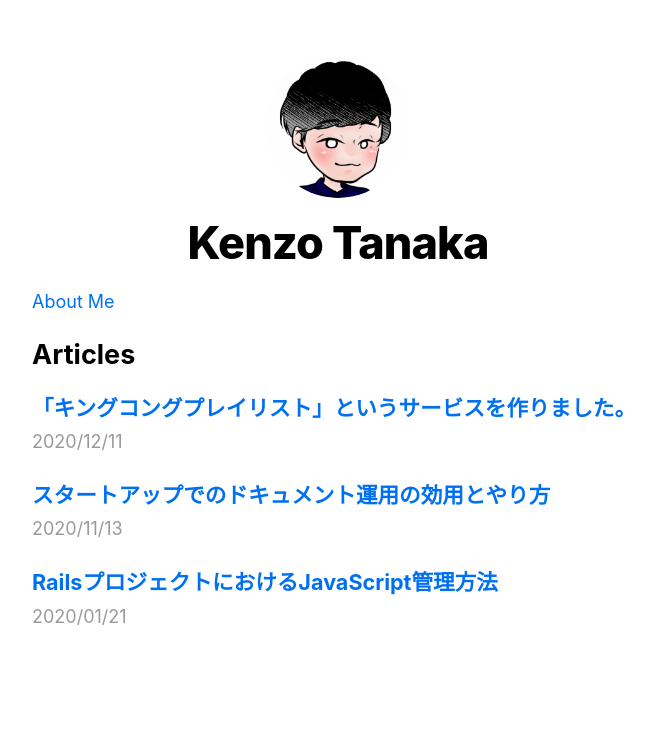
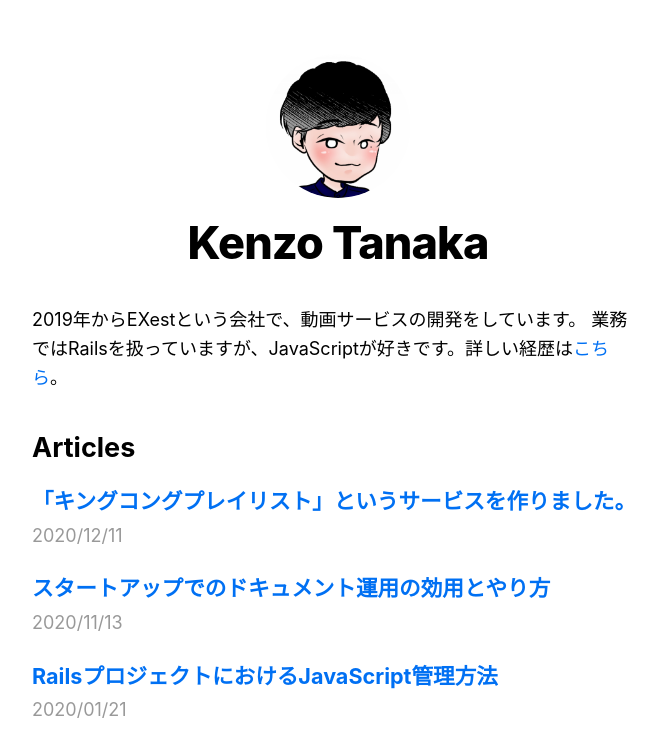
Before and after one commit to kenzo-tanaka/nextJsBlog, a Next.js app: page / in a window 1280 px wide. Shown: the top 756 px of the page, without its empty margins (302-960 px from the left). Built offline with nearby package versions, Linux system fonts and the light colour scheme.

Commit message:
fix index page

```diff
--- a/pages/index.tsx
+++ b/pages/index.tsx
@@ -21,9 +21,14 @@ export default function Home({ allPostsData }) {
         <title>{siteTitle}</title>
       </Head>
 
-      <Link href={"/about"}>
-        <a>About Me</a>
-      </Link>
+      <p>
+        2019年からEXestという会社で、動画サービスの開発をしています。
+        業務ではRailsを扱っていますが、JavaScriptが好きです。詳しい経歴は
+        <Link href={"/about"}>
+          <a>こちら</a>
+        </Link>
+        。
+      </p>
 
       <section className={`${utilStyles.headingMd} ${utilStyles.padding1px}`}>
         <h2 className={utilStyles.headingLg}>Articles</h2>
```
